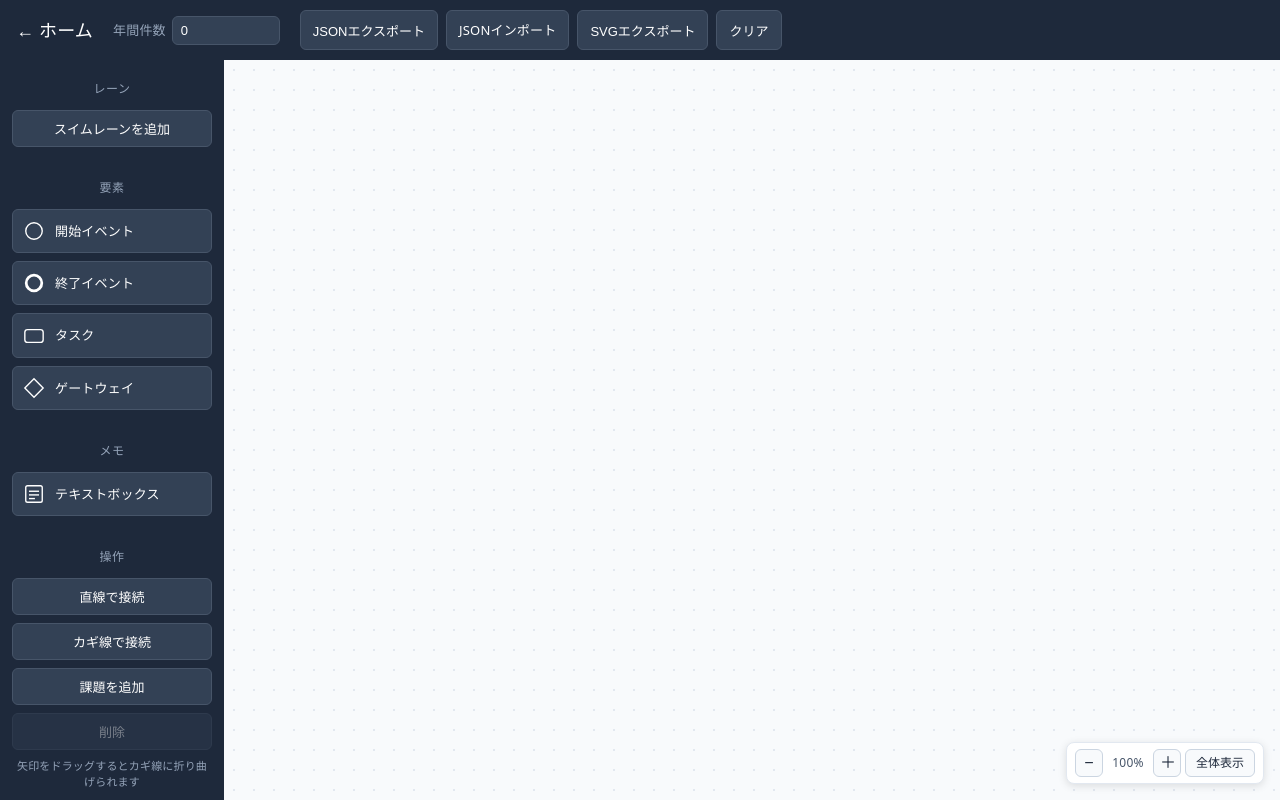
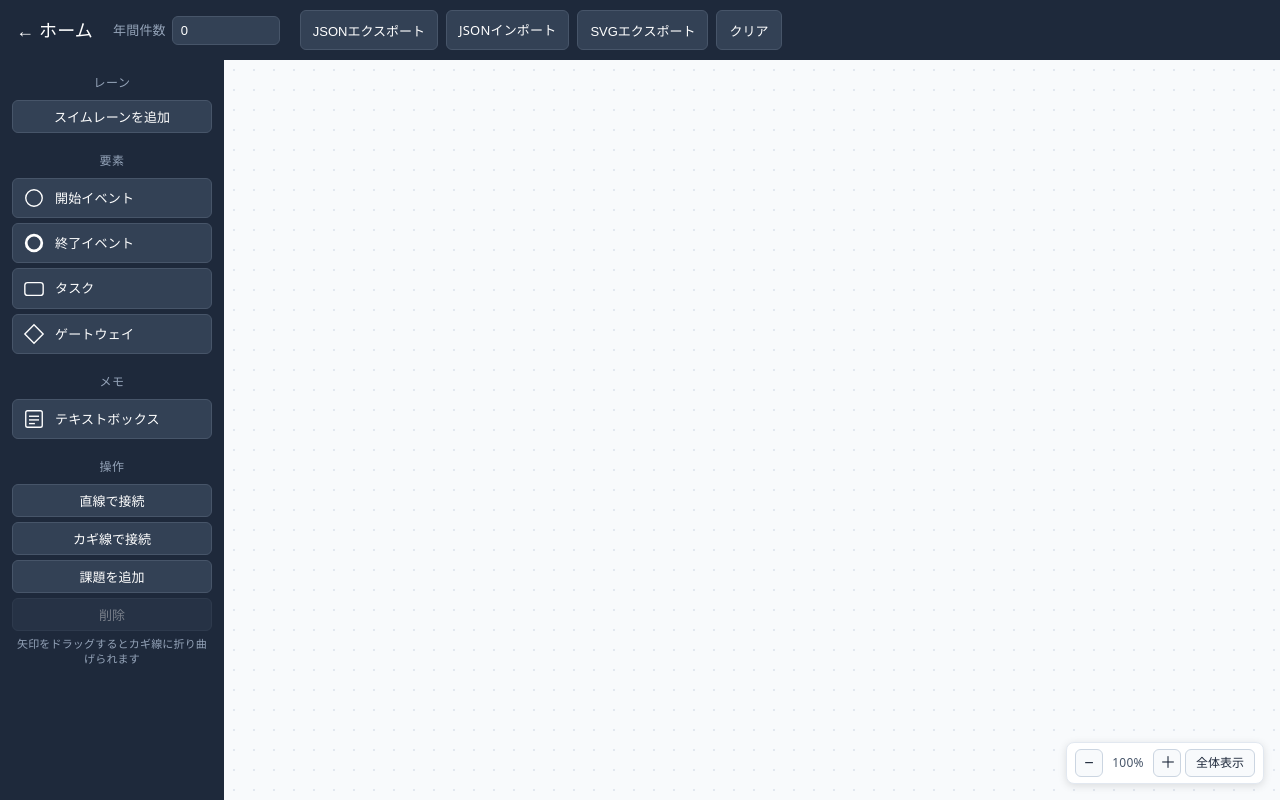
Before and after one commit to takuma-study/vite-react-app, a React (Vite) app: page /editor in a window 1280 px wide. Built offline with nearby package versions, Linux system fonts and the light colour scheme.

Commit message:
サイドバー余白縮小

```diff
--- a/src/pages/BpmnEditor/BpmnEditor.css
+++ b/src/pages/BpmnEditor/BpmnEditor.css
@@ -110,15 +110,15 @@
   width: 200px;
   background: #1e293b;
   color: #fff;
-  padding: 16px 12px;
+  padding: 10px 12px;
   overflow-y: auto;
   display: flex;
   flex-direction: column;
-  gap: 20px;
+  gap: 10px;
 }
 
 .bpmn-sidebar-section h3 {
-  margin: 0 0 8px;
+  margin: 0 0 4px;
   font-size: 12px;
   font-weight: 600;
   color: #94a3b8;
@@ -130,11 +130,11 @@
   display: flex;
   align-items: center;
   gap: 10px;
-  padding: 8px 10px;
+  padding: 6px 10px;
   border: 1px solid #475569;
   border-radius: 6px;
   background: #334155;
-  margin-bottom: 8px;
+  margin-bottom: 5px;
   cursor: grab;
   font-size: 13px;
   user-select: none;
@@ -163,10 +163,10 @@
   color: #fff;
   border: 1px solid #475569;
   border-radius: 6px;
-  padding: 8px 10px;
+  padding: 6px 10px;
   cursor: pointer;
   font-size: 13px;
-  margin-bottom: 8px;
+  margin-bottom: 5px;
 }
 
 .bpmn-tool-action:hover {
@@ -184,9 +184,9 @@
 }
 
 .bpmn-sidebar-hint {
-  margin: 8px 0 0;
+  margin: 4px 0 0;
   font-size: 11px;
-  line-height: 1.5;
+  line-height: 1.4;
   color: #94a3b8;
 }
 
```
